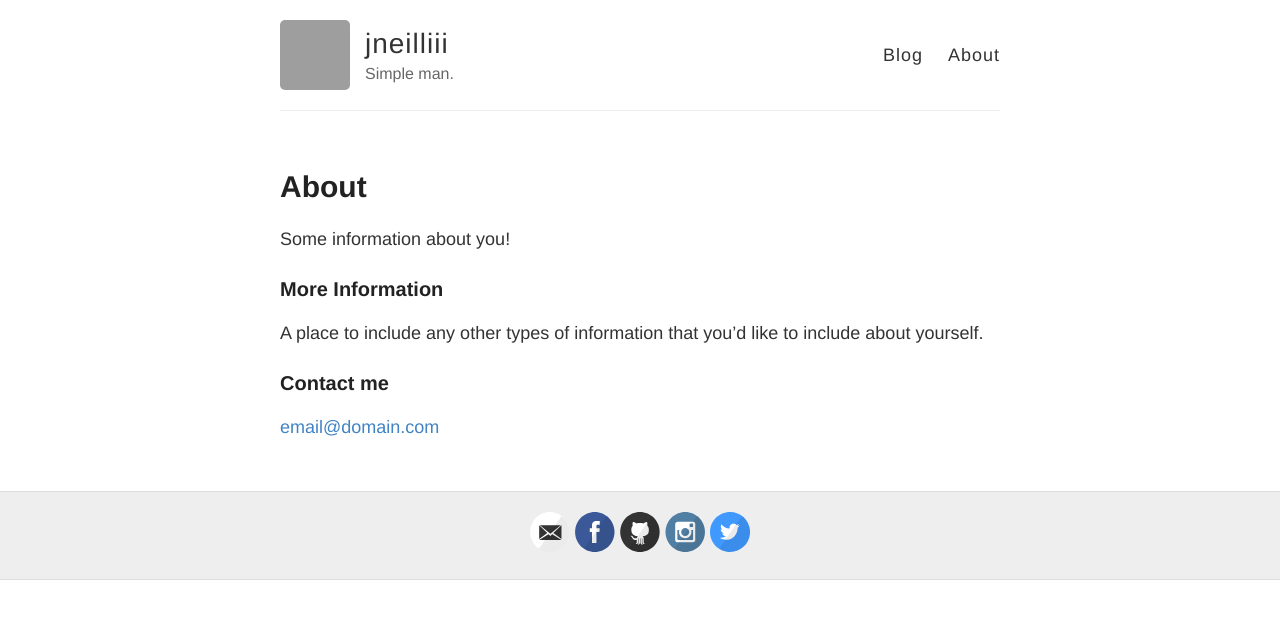
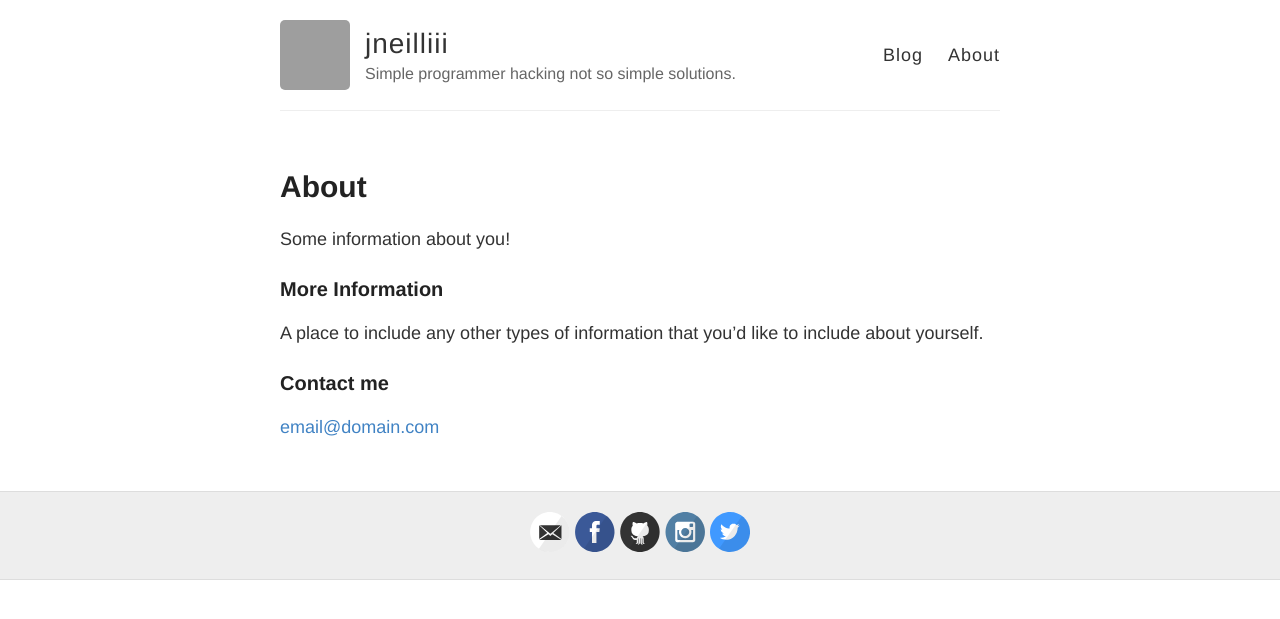
Before and after one commit to jneilliii/jneilliii.github.io, a Jekyll site: the page built from about.md, in a window 1280 px wide. Shown: the top 619 px of the page. Built offline with Jekyll 4.4.1, drawn with Linux system fonts in a browser that asks for light colours; grey boxes are pictures that could not be loaded.

Commit message:
Update _config.yml

```diff
--- a/_config.yml
+++ b/_config.yml
@@ -6,7 +6,7 @@
 name: jneilliii
 
 # Short bio or description (displayed in the header)
-description: Simple man.
+description: Simple programmer hacking not so simple solutions.
 
 # URL of your avatar or profile pic (you could use your GitHub profile pic)
 avatar: https://avatars0.githubusercontent.com/u/5249455?s=460&v=4
```
